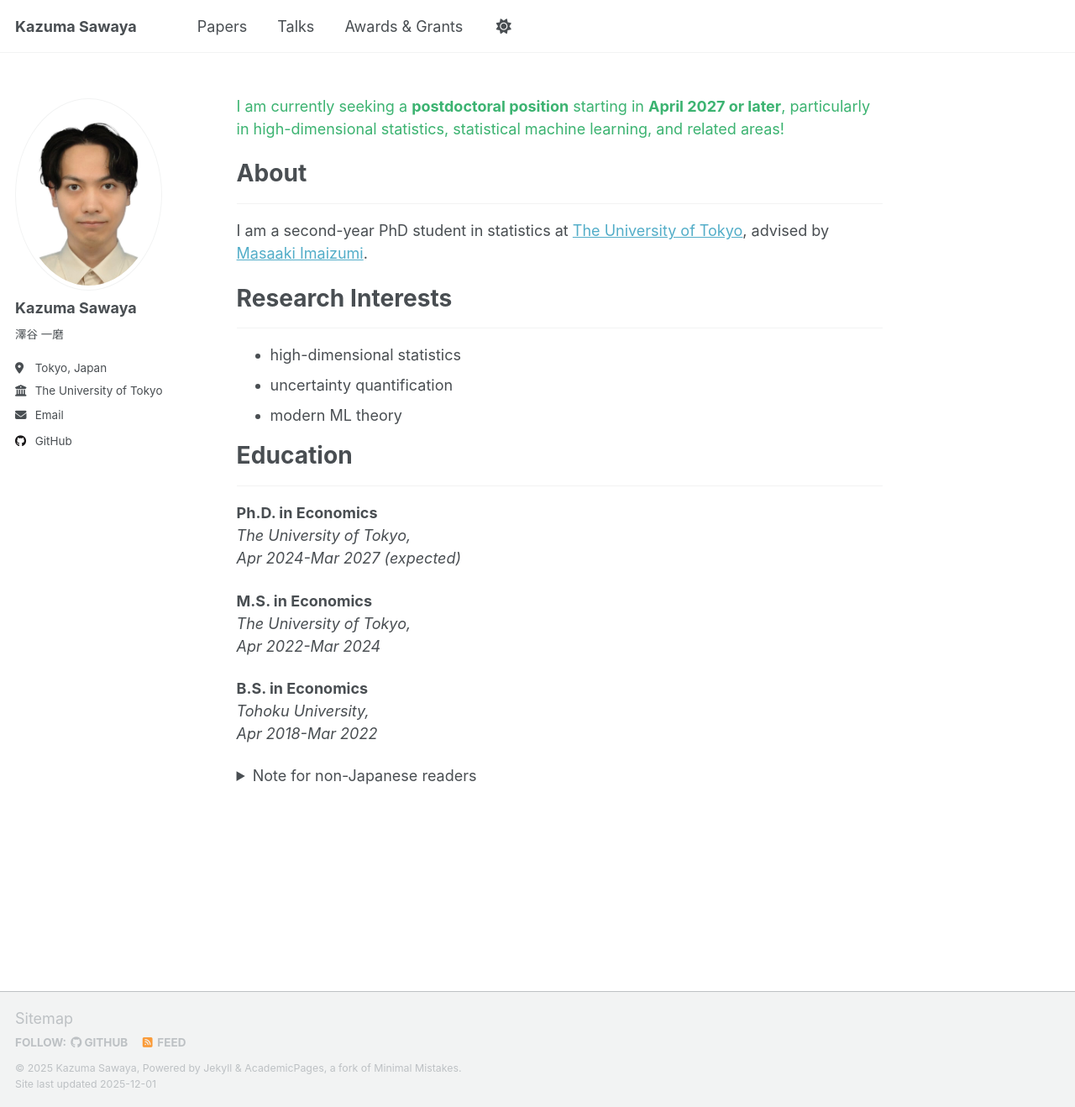
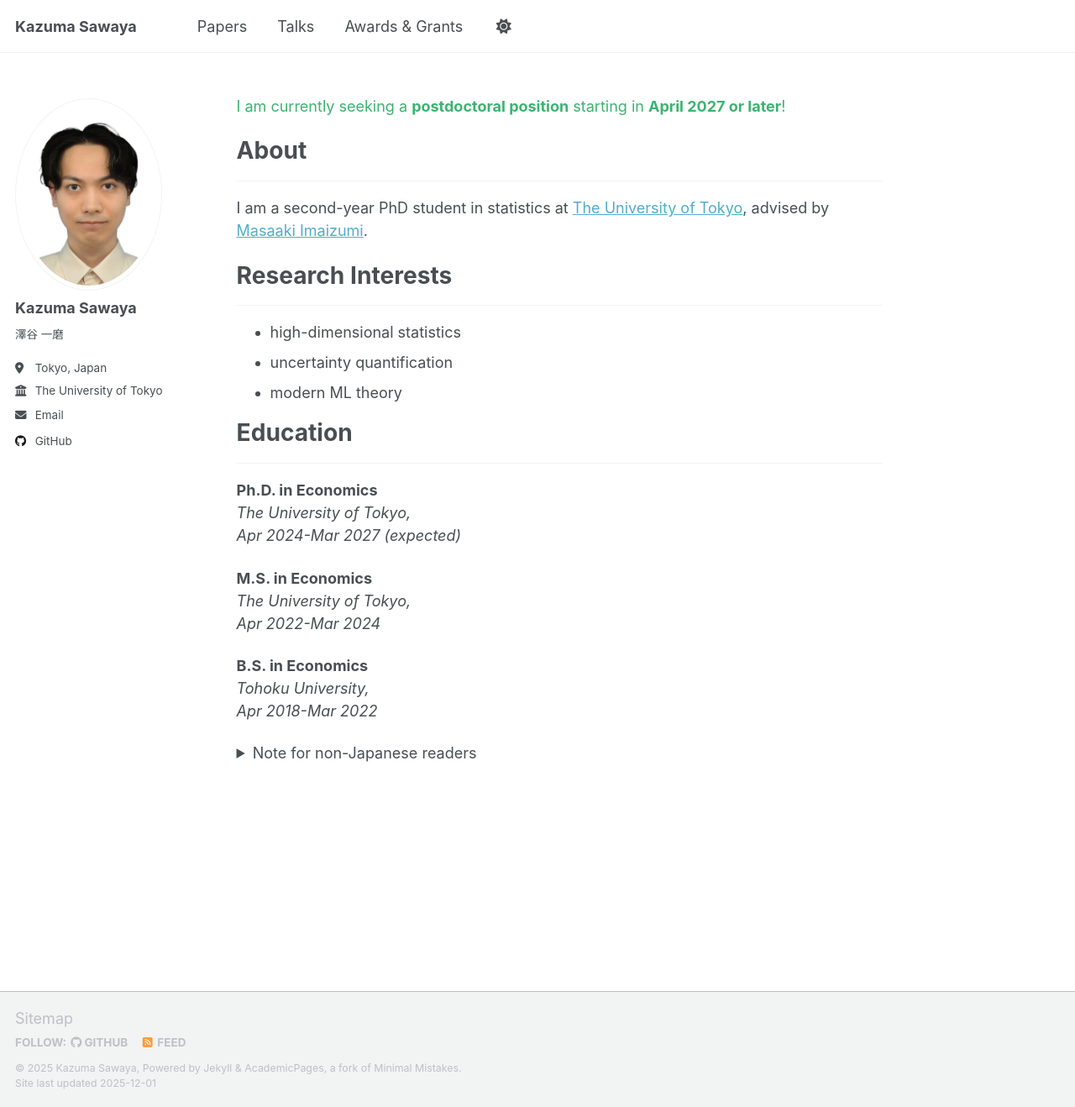
Before and after one commit to sawaya-ka/sawaya-ka.github.io, a Jekyll site: the page built from _pages/about.md, in a window 1280 px wide and 1318 px high. Shown: the whole window at 84% size. Built offline with Jekyll 4.4.1, drawn with Linux system fonts in a browser that asks for light colours; a script that is not in the unit is left out.

Commit message:
Update about.md

```diff
--- a/_pages/about.md
+++ b/_pages/about.md
@@ -8,8 +8,7 @@ redirect_from:
   - /home.html
 ---
 
-<span style="color: MediumSeaGreen; ">I am currently seeking a **postdoctoral position** starting in **April 2027 or later**,
-particularly in high-dimensional statistics, statistical machine learning, and related areas!</span>
+<span style="color: MediumSeaGreen; ">I am currently seeking a **postdoctoral position** starting in **April 2027 or later**!</span>
 
 # About
 ---
```
